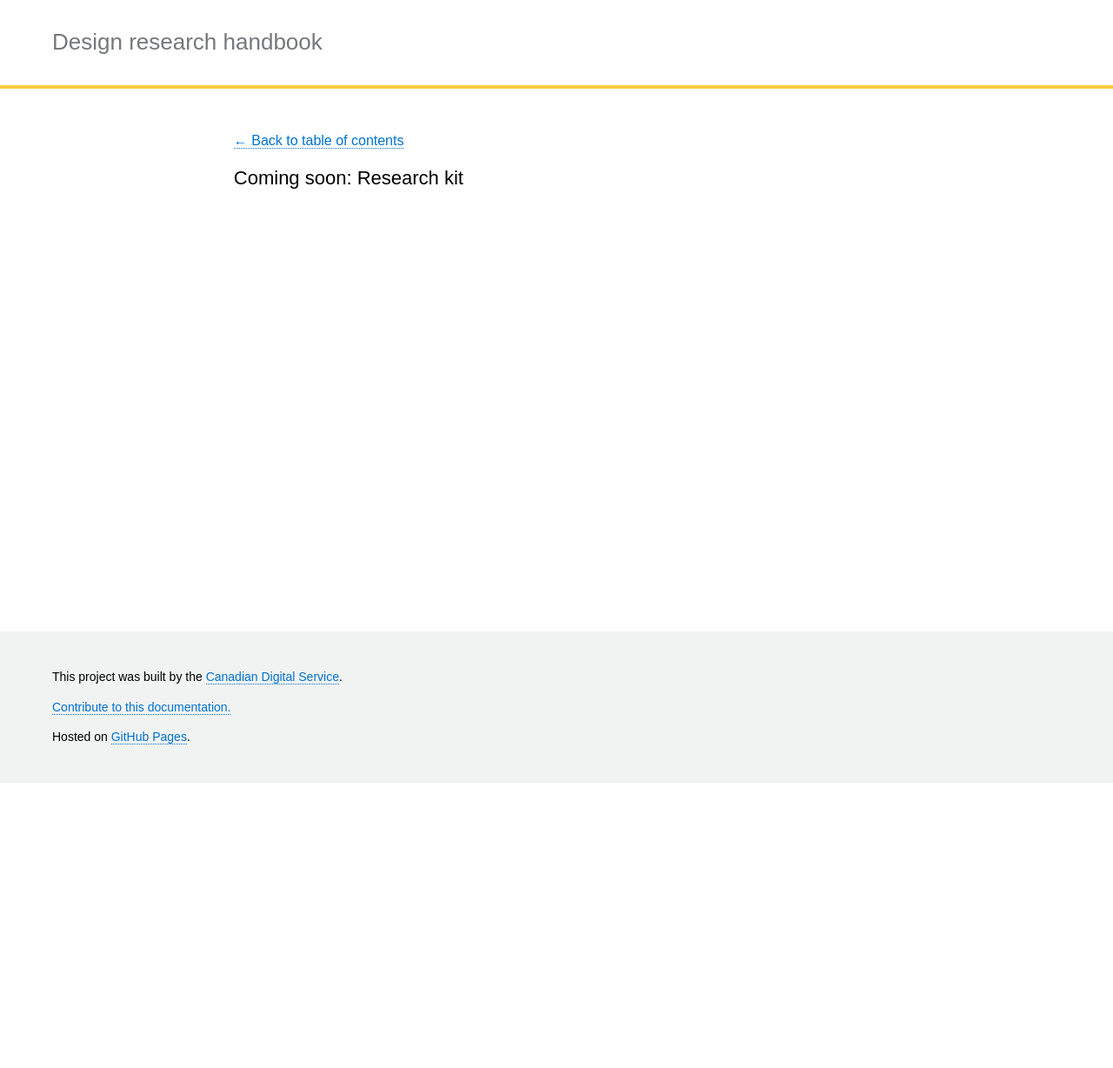
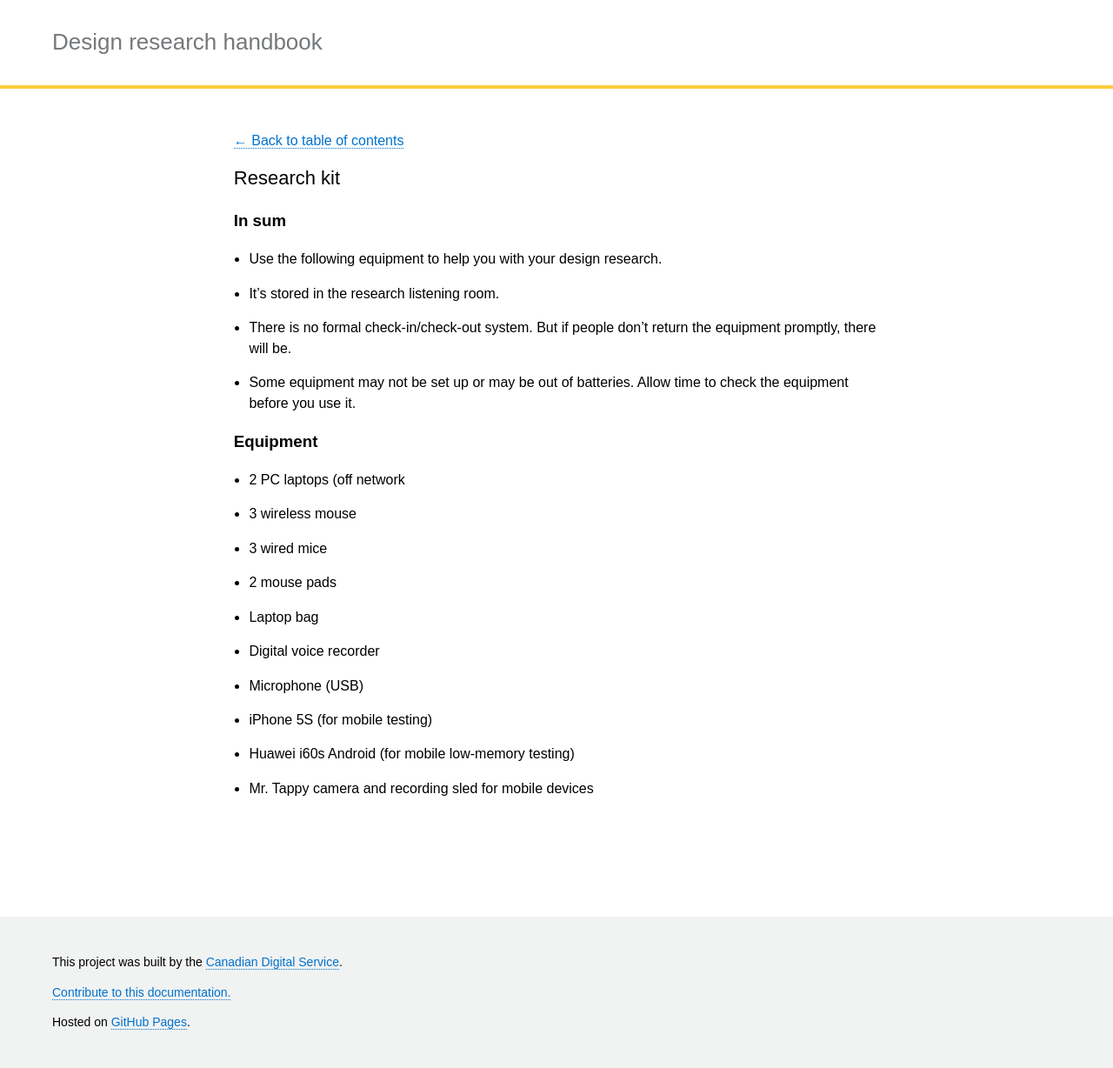
Before and after one commit to cds-snc/design-research-handbook, a Jekyll site: the page built from _pages/en/tools/research-kit.md, in a window 1280 px wide. Shown: the whole page at 87% size. Built offline with Jekyll 4.4.1, drawn with Linux system fonts in a browser that asks for light colours; before the commit the page ends 900 px from its top, so only the background shows below that.

Commit message:
Adding equipment inventory

```diff
--- a/_pages/en/tools/research-kit.md
+++ b/_pages/en/tools/research-kit.md
@@ -1,9 +1,27 @@
 ---
 layout: page
-title:  "Coming soon: Research kit"
+title:  "Research kit"
 lang: en
 category: "Tools"
 
 permalink: "/research-kit/"
 trans_url: "/fr-needed/"
 ---
+
+### In sum
+* Use the following equipment to help you with your design research.
+* It's stored in the research listening room.
+* There is no formal check-in/check-out system. But if people don't return the equipment promptly, there will be.
+* Some equipment may not be set up or may be out of batteries. Allow time to check the equipment before you use it.
+
+### Equipment
+* 2 PC laptops (off network
+* 3 wireless mouse
+* 3 wired mice
+* 2 mouse pads
+* Laptop bag
+* Digital voice recorder
+* Microphone (USB)
+* iPhone 5S (for mobile testing)
+* Huawei i60s Android (for mobile low-memory testing)
+* Mr. Tappy camera and recording sled for mobile devices
```
